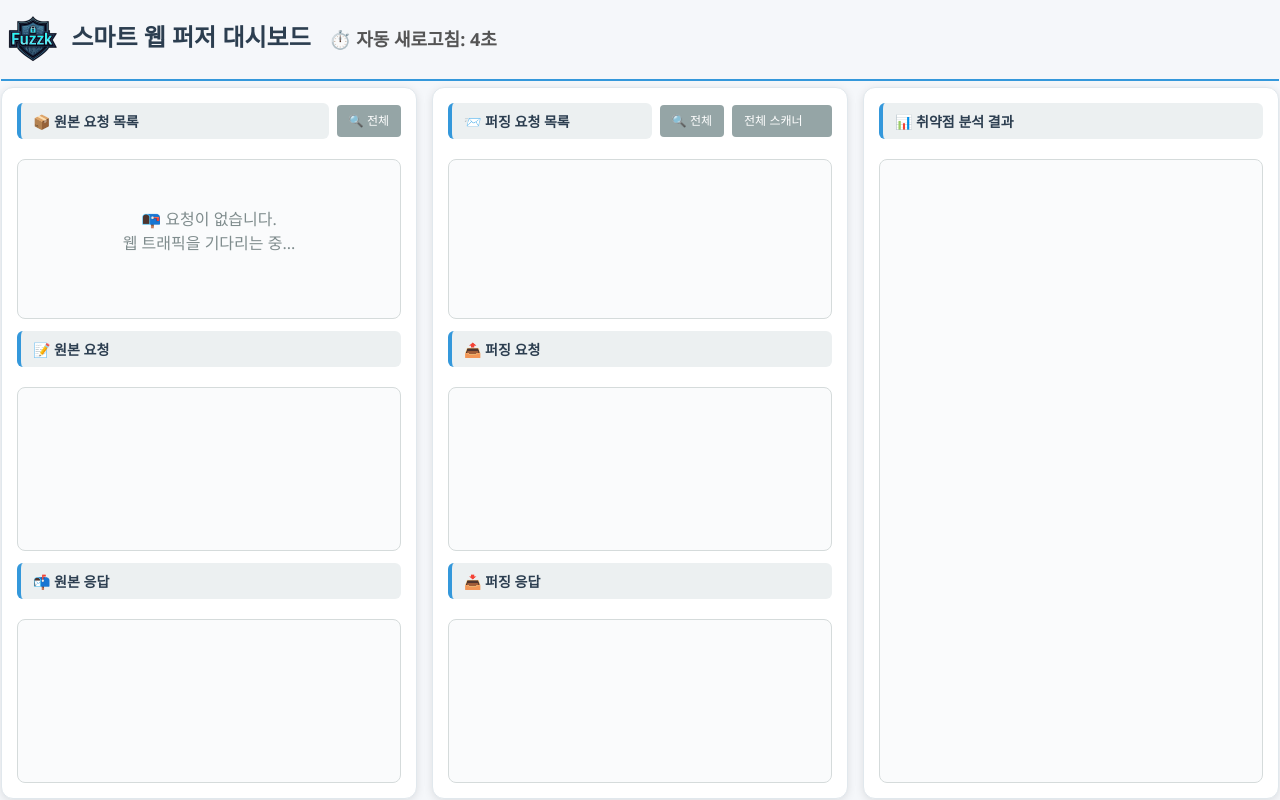
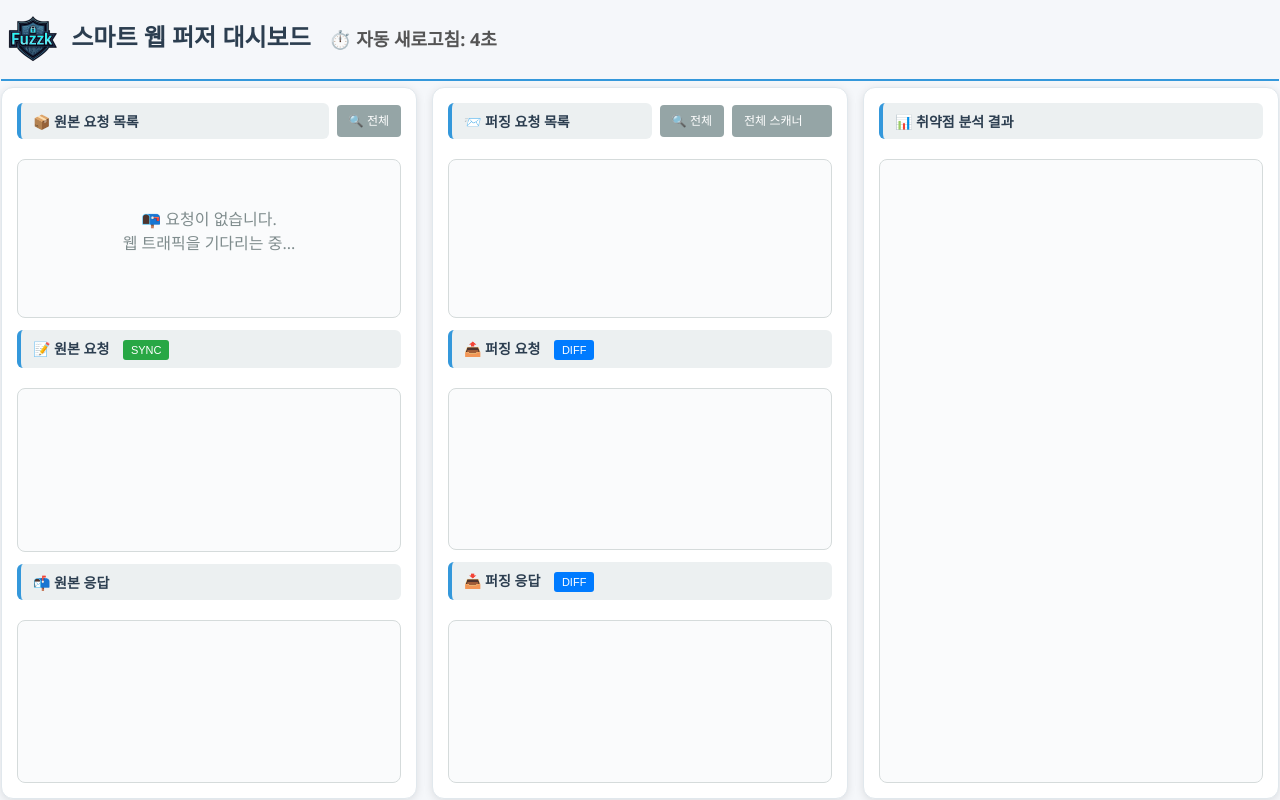
Before and after one commit to WHS3-Fuzzk/SmartWebFuzzer, a Flask app: page / in a window 1280 px wide. Run offline with Flask 3, Linux system fonts and the light colour scheme; data that the repository does not hold is empty; some libraries are stand-ins or nearby versions.

Commit message:
feat(dashboard): 대시보드 diff 및 스크롤 동기화 기능 추가
- 원본과 퍼징 요청/응답 간의 차이점 색상 강조 표시
- LCS 알고리즘 기반 고급 diff 구현 (줄 단위 + 단어 단위)
- 원본 ↔ 퍼징 스크롤 동기화 기능 추가
- DIFF/SYNC 토글 버튼으로 사용자 제어 가능

```diff
--- a/src/dashboard/static/dashboard.js
+++ b/src/dashboard/static/dashboard.js
@@ -542,8 +542,13 @@ async function loadRequestDetail(requestId) {
             }
         }
 
-        document.getElementById("request-body").value = requestText;
-        document.getElementById("response-body").value = responseText;
+        // 원본 요청/응답 텍스트를 전역 변수에 저장
+        window.originalRequestText = requestText;
+        window.originalResponseText = responseText;
+
+        // 원본 요청/응답 표시
+        document.getElementById("request-body-container").textContent = requestText;
+        document.getElementById("response-body-container").textContent = responseText;
 
         const fuzzListDiv = document.getElementById("fuzz-request-list");
         const fuzzTitleDiv = document.getElementById("fuzz-request-title");
@@ -765,14 +770,19 @@ async function updateFuzzDetail(fuzz, vulnerabilityData = null) {
             fuzzResponseText += fuzz.response_body;
         }
 
-        document.getElementById("fuzz-body").value = fuzzRequestText;
-        document.getElementById("fuzz-response").value = fuzzResponseText;
+        // 퍼징 요청/응답 텍스트를 전역 변수에 저장
+        window.fuzzRequestText = fuzzRequestText;
+        window.fuzzResponseText = fuzzResponseText;
+
+        // 퍼징 요청/응답 표시 (diff 모드에 따라)
+        updateFuzzDisplay();
 
     } catch (err) {
         console.error("퍼징 요청 헤더 정보 조회 오류:", err);
         // 오류 발생 시 기본값 사용
-        document.getElementById("fuzz-body").value = fuzz.fuzzed_body || "";
-        document.getElementById("fuzz-response").value = fuzz.response_body || "";
+        window.fuzzRequestText = fuzz.fuzzed_body || "";
+        window.fuzzResponseText = fuzz.response_body || "";
+        updateFuzzDisplay();
     }
 
     updateEmptyPlaceholder();
@@ -833,8 +843,22 @@ async function updateFuzzDetail(fuzz, vulnerabilityData = null) {
 }
 
 function updateEmptyPlaceholder() {
-    const emptyElements = ['fuzz-body', 'fuzz-response', 'analysis-result'];
-    emptyElements.forEach(id => {
+    // div 요소들 처리
+    const divElements = ['fuzz-body-container', 'fuzz-response-container'];
+    divElements.forEach(id => {
+        const element = document.getElementById(id);
+        if (element) {
+            if (element.textContent.trim() === '' || element.textContent.includes('🔍 퍼징 요청을 선택하면')) {
+                element.classList.add('empty-placeholder');
+            } else {
+                element.classList.remove('empty-placeholder');
+            }
+        }
+    });
+
+    // textarea 요소 처리
+    const textareaElements = ['analysis-result'];
+    textareaElements.forEach(id => {
         const element = document.getElementById(id);
         if (element) {
             if (element.value.trim() === '') {
@@ -924,12 +948,18 @@ function clearAll() {
         fuzzTitleDiv.textContent = "📨 퍼징 요청 목록";
     }
 
-    document.getElementById("request-body").value = "";
-    document.getElementById("response-body").value = "";
+    document.getElementById("request-body-container").textContent = "";
+    document.getElementById("response-body-container").textContent = "";
     document.getElementById("fuzz-request-list").innerHTML = "";
-    document.getElementById("fuzz-body").value = "";
-    document.getElementById("fuzz-response").value = "";
+    document.getElementById("fuzz-body-container").textContent = "";
+    document.getElementById("fuzz-response-container").textContent = "";
     document.getElementById("analysis-result").value = "";
+
+    // 전역 변수 초기화
+    window.originalRequestText = "";
+    window.originalResponseText = "";
+    window.fuzzRequestText = "";
+    window.fuzzResponseText = "";
 
 
 
@@ -970,3 +1000,272 @@ window.addEventListener("DOMContentLoaded", () => {
 window.addEventListener("beforeunload", () => {
     vulnerabilityCache.clear();
 });
+
+// Diff 관련 함수들
+function escapeHtml(text) {
+    const div = document.createElement('div');
+    div.textContent = text;
+    return div.innerHTML;
+}
+
+function computeLCS(originalLines, modifiedLines) {
+    const m = originalLines.length;
+    const n = modifiedLines.length;
+
+    // DP 테이블 생성
+    const dp = Array(m + 1).fill(null).map(() => Array(n + 1).fill(0));
+
+    // LCS 길이 계산
+    for (let i = 1; i <= m; i++) {
+        for (let j = 1; j <= n; j++) {
+            if (originalLines[i - 1] === modifiedLines[j - 1]) {
+                dp[i][j] = dp[i - 1][j - 1] + 1;
+            } else {
+                dp[i][j] = Math.max(dp[i - 1][j], dp[i][j - 1]);
+            }
+        }
+    }
+
+    // LCS 역추적하여 diff 생성
+    const result = [];
+    let i = m, j = n;
+
+    while (i > 0 || j > 0) {
+        if (i > 0 && j > 0 && originalLines[i - 1] === modifiedLines[j - 1]) {
+            // 같은 줄
+            result.unshift({ type: 'equal', line: originalLines[i - 1] });
+            i--;
+            j--;
+        } else if (j > 0 && (i === 0 || dp[i][j - 1] >= dp[i - 1][j])) {
+            // 추가된 줄
+            result.unshift({ type: 'added', line: modifiedLines[j - 1] });
+            j--;
+        } else if (i > 0) {
+            // 삭제된 줄
+            result.unshift({ type: 'removed', line: originalLines[i - 1] });
+            i--;
+        }
+    }
+
+    return result;
+}
+
+function wordLevelDiff(originalLine, modifiedLine) {
+    const originalWords = originalLine.split(/(\s+)/);
+    const modifiedWords = modifiedLine.split(/(\s+)/);
+
+    const lcs = computeLCS(originalWords, modifiedWords);
+
+    let result = '';
+    for (const item of lcs) {
+        switch (item.type) {
+            case 'equal':
+                result += escapeHtml(item.line);
+                break;
+            case 'added':
+                result += `<span class="diff-added">${escapeHtml(item.line)}</span>`;
+                break;
+            case 'removed':
+                result += `<span class="diff-removed">${escapeHtml(item.line)}</span>`;
+                break;
+        }
+    }
+    return result;
+}
+
+function advancedDiff(originalText, modifiedText) {
+    const originalLines = originalText.split('\n');
+    const modifiedLines = modifiedText.split('\n');
+
+    const diffResult = computeLCS(originalLines, modifiedLines);
+
+    let result = '';
+    let i = 0;
+
+    while (i < diffResult.length) {
+        const item = diffResult[i];
+
+        if (item.type === 'equal') {
+            result += escapeHtml(item.line) + '\n';
+            i++;
+        } else if (item.type === 'removed' && i + 1 < diffResult.length && diffResult[i + 1].type === 'added') {
+            // 연속된 삭제/추가는 수정으로 처리하고 단어 단위 diff 적용
+            const removedLine = item.line;
+            const addedLine = diffResult[i + 1].line;
+
+            // 줄의 유사도가 높으면 단어 단위 diff 적용
+            const similarity = calculateSimilarity(removedLine, addedLine);
+            if (similarity > 0.3) {
+                result += wordLevelDiff(removedLine, addedLine) + '\n';
+            } else {
+                // 유사도가 낮으면 별도 줄로 처리
+                result += `<span class="diff-removed">${escapeHtml(removedLine)}</span>\n`;
+                result += `<span class="diff-added">${escapeHtml(addedLine)}</span>\n`;
+            }
+            i += 2; // 두 항목 모두 처리했으므로 2씩 증가
+        } else {
+            // 단순 추가 또는 삭제
+            switch (item.type) {
+                case 'added':
+                    result += `<span class="diff-added">${escapeHtml(item.line)}</span>\n`;
+                    break;
+                case 'removed':
+                    result += `<span class="diff-removed">${escapeHtml(item.line)}</span>\n`;
+                    break;
+            }
+            i++;
+        }
+    }
+
+    return result;
+}
+
+function calculateSimilarity(str1, str2) {
+    const longer = str1.length > str2.length ? str1 : str2;
+    const shorter = str1.length > str2.length ? str2 : str1;
+
+    if (longer.length === 0) {
+        return 1.0;
+    }
+
+    const editDistance = levenshteinDistance(longer, shorter);
+    return (longer.length - editDistance) / longer.length;
+}
+
+function levenshteinDistance(str1, str2) {
+    const matrix = Array(str2.length + 1).fill(null).map(() => Array(str1.length + 1).fill(null));
+
+    for (let i = 0; i <= str1.length; i++) {
+        matrix[0][i] = i;
+    }
+
+    for (let j = 0; j <= str2.length; j++) {
+        matrix[j][0] = j;
+    }
+
+    for (let j = 1; j <= str2.length; j++) {
+        for (let i = 1; i <= str1.length; i++) {
+            const indicator = str1[i - 1] === str2[j - 1] ? 0 : 1;
+            matrix[j][i] = Math.min(
+                matrix[j][i - 1] + 1,     // deletion
+                matrix[j - 1][i] + 1,     // insertion
+                matrix[j - 1][i - 1] + indicator // substitution
+            );
+        }
+    }
+
+    return matrix[str2.length][str1.length];
+}
+
+function updateFuzzDisplay() {
+    const requestDiffToggle = document.getElementById("fuzz-request-diff-toggle");
+    const responseDiffToggle = document.getElementById("fuzz-response-diff-toggle");
+
+    const requestContainer = document.getElementById("fuzz-body-container");
+    const responseContainer = document.getElementById("fuzz-response-container");
+
+    // 퍼징 요청 표시
+    if (window.fuzzRequestText) {
+        if (requestDiffToggle.classList.contains('active') && window.originalRequestText) {
+            requestContainer.innerHTML = advancedDiff(window.originalRequestText, window.fuzzRequestText);
+        } else {
+            requestContainer.textContent = window.fuzzRequestText;
+        }
+    } else {
+        requestContainer.textContent = "🔍 퍼징 요청을 선택하면\n요청 전체가 표시됩니다";
+    }
+
+    // 퍼징 응답 표시
+    if (window.fuzzResponseText) {
+        if (responseDiffToggle.classList.contains('active') && window.originalResponseText) {
+            responseContainer.innerHTML = advancedDiff(window.originalResponseText, window.fuzzResponseText);
+        } else {
+            responseContainer.textContent = window.fuzzResponseText;
+        }
+    } else {
+        responseContainer.textContent = "📥 퍼징 요청을 선택하면\n응답 전체가 표시됩니다";
+    }
+}
+
+// 스크롤 동기화 관련 변수
+let isScrollSyncing = false;
+let scrollSyncEnabled = true;
+
+// 스크롤 동기화 함수
+function syncScroll(source, target) {
+    if (isScrollSyncing || !scrollSyncEnabled) return;
+
+    isScrollSyncing = true;
+    target.scrollTop = source.scrollTop;
+    target.scrollLeft = source.scrollLeft;
+
+    // 다음 프레임에서 플래그 해제
+    requestAnimationFrame(() => {
+        isScrollSyncing = false;
+    });
+}
+
+// 스크롤 동기화 토글 함수
+function toggleScrollSync() {
+    scrollSyncEnabled = !scrollSyncEnabled;
+    const syncButton = document.getElementById('scroll-sync-toggle');
+
+    if (scrollSyncEnabled) {
+        syncButton.classList.add('active');
+        syncButton.title = '스크롤 동기화 비활성화';
+    } else {
+        syncButton.classList.remove('active');
+        syncButton.title = '스크롤 동기화 활성화';
+    }
+}
+
+// 스크롤 동기화 설정
+function setupScrollSync() {
+    const originalRequest = document.getElementById('request-body-container');
+    const fuzzRequest = document.getElementById('fuzz-body-container');
+    const originalResponse = document.getElementById('response-body-container');
+    const fuzzResponse = document.getElementById('fuzz-response-container');
+
+    // 원본 요청 ↔ 퍼징 요청 스크롤 동기화
+    originalRequest.addEventListener('scroll', function() {
+        syncScroll(this, fuzzRequest);
+    });
+
+    fuzzRequest.addEventListener('scroll', function() {
+        syncScroll(this, originalRequest);
+    });
+
+    // 원본 응답 ↔ 퍼징 응답 스크롤 동기화
+    originalResponse.addEventListener('scroll', function() {
+        syncScroll(this, fuzzResponse);
+    });
+
+    fuzzResponse.addEventListener('scroll', function() {
+        syncScroll(this, originalResponse);
+    });
+}
+
+// Diff 토글 버튼 이벤트 리스너 추가
+document.addEventListener('DOMContentLoaded', function() {
+    // 스크롤 동기화 설정
+    setupScrollSync();
+
+    // 스크롤 동기화 초기 상태 설정
+    const syncButton = document.getElementById('scroll-sync-toggle');
+    syncButton.classList.add('active');
+    syncButton.title = '스크롤 동기화 비활성화';
+
+    // 스크롤 동기화 토글 버튼 이벤트
+    syncButton.addEventListener('click', toggleScrollSync);
+
+    // Diff 토글 버튼 이벤트
+    document.getElementById('fuzz-request-diff-toggle').addEventListener('click', function() {
+        this.classList.toggle('active');
+        updateFuzzDisplay();
+    });
+
+    document.getElementById('fuzz-response-diff-toggle').addEventListener('click', function() {
+        this.classList.toggle('active');
+        updateFuzzDisplay();
+    });
+});
--- a/src/dashboard/static/style.css
+++ b/src/dashboard/static/style.css
@@ -233,15 +233,6 @@ textarea:focus {
     transition: opacity 0.3s ease;
 }
 
-/* 각 textarea 높이 통일 */
-#request-body,
-#response-body,
-#fuzz-body,
-#fuzz-response {
-    min-height: 120px;
-    flex: 1;
-}
-
 /* 빈 상태 메시지 스타일 */
 .empty-placeholder {
     position: relative;
@@ -317,6 +308,85 @@ textarea::-webkit-scrollbar-thumb:hover,
     background-color: #95a5a6;
 }
 
+/* Diff 하이라이팅 스타일 */
+.diff-container {
+    font-family: 'Fira Code', 'Consolas', monospace;
+    font-size: 12px;
+    line-height: 1.4;
+    background-color: #fafbfc;
+    border: 1px solid #d5dbdb;
+    border-radius: 8px;
+    padding: 12px;
+    min-height: 120px;
+    flex: 1;
+    overflow-y: auto;
+    white-space: pre-wrap;
+    word-wrap: break-word;
+    transition: border-color 0.3s ease;
+}
+
+.diff-added {
+    background-color: #d4edda;
+    color: #155724;
+    padding: 2px 4px;
+    border-radius: 3px;
+    margin: 0 1px;
+}
+
+.diff-removed {
+    background-color: #f8d7da;
+    color: #721c24;
+    padding: 2px 4px;
+    border-radius: 3px;
+    margin: 0 1px;
+    text-decoration: line-through;
+}
+
+.diff-modified {
+    background-color: #fff3cd;
+    color: #856404;
+    padding: 2px 4px;
+    border-radius: 3px;
+    margin: 0 1px;
+}
+
+.diff-toggle {
+    margin-left: 10px;
+    padding: 4px 8px;
+    font-size: 11px;
+    background: #007bff;
+    color: white;
+    border: none;
+    border-radius: 3px;
+    cursor: pointer;
+    transition: background 0.2s;
+}
+
+.diff-toggle:hover {
+    background: #0056b3;
+}
+
+.diff-toggle.active {
+    background: #28a745;
+}
+
+/* 원본 텍스트 컨테이너 */
+.original-container {
+    font-family: 'Fira Code', 'Consolas', monospace;
+    font-size: 12px;
+    line-height: 1.4;
+    background-color: #fafbfc;
+    border: 1px solid #d5dbdb;
+    border-radius: 8px;
+    padding: 12px;
+    min-height: 120px;
+    flex: 1;
+    overflow-y: auto;
+    white-space: pre-wrap;
+    word-wrap: break-word;
+    transition: border-color 0.3s ease;
+}
+
 /* 반응형 디자인 */
 @media (max-width: 1200px) {
     body {
--- a/src/dashboard/templates/dashboard.html
+++ b/src/dashboard/templates/dashboard.html
@@ -23,11 +23,14 @@
             </div>
             <div id="original-request-list"></div>
 
-            <div class="section-title">📝 원본 요청</div>
-            <textarea id="request-body" readonly></textarea>
+            <div class="section-title">
+                📝 원본 요청
+                <button id="scroll-sync-toggle" class="diff-toggle" title="스크롤 동기화">SYNC</button>
+            </div>
+            <div id="request-body-container" class="original-container"></div>
 
             <div class="section-title">📬 원본 응답</div>
-            <textarea id="response-body" readonly></textarea>
+            <div id="response-body-container" class="original-container"></div>
         </div>
 
         <!-- 가운데 : 퍼징 요청 및 응답 -->
@@ -45,11 +48,17 @@
             </div>
             <div id="fuzz-request-list"></div>
 
-            <div class="section-title">📤 퍼징 요청</div>
-            <textarea id="fuzz-body" readonly data-placeholder="🔍 퍼징 요청을 선택하면&#10;요청 전체가 표시됩니다"></textarea>
+            <div class="section-title">
+                📤 퍼징 요청
+                <button id="fuzz-request-diff-toggle" class="diff-toggle" title="차이점 강조 표시">DIFF</button>
+            </div>
+            <div id="fuzz-body-container" class="diff-container"></div>
 
-            <div class="section-title">📥 퍼징 응답</div>
-            <textarea id="fuzz-response" readonly data-placeholder="📥 퍼징 요청을 선택하면&#10;응답 전체가 표시됩니다"></textarea>
+            <div class="section-title">
+                📥 퍼징 응답
+                <button id="fuzz-response-diff-toggle" class="diff-toggle" title="차이점 강조 표시">DIFF</button>
+            </div>
+            <div id="fuzz-response-container" class="diff-container"></div>
         </div>
 
         <!-- 오른쪽 : 분석 결과 -->
```
